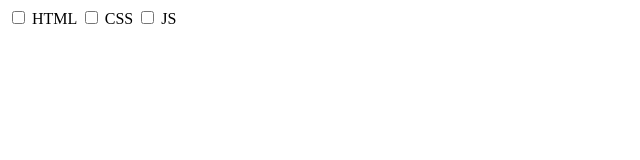
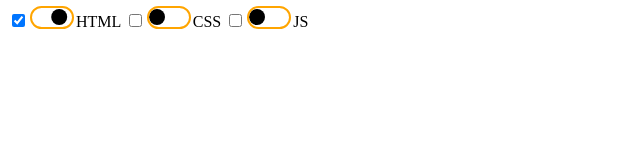
Before and after one commit to jrNaldo/web-fundamentos, a plain HTML site: page Transformaçoes 2D/desafio-checkbox.html in a window 1280 px wide. Shown: the whole page, without its empty margins (0-640 px from the left). Drawn offline with Linux system fonts and the light colour scheme.

Commit message:
Criei desafio de checkbox

```diff
--- a/Transformaçoes 2D/desafio-checkbox.html
+++ b/Transformaçoes 2D/desafio-checkbox.html
@@ -5,12 +5,54 @@
     <meta name="viewport" content="width=device-width, initial-scale=1.0">
     <title>Desafio Checkbox</title>
     <style>
+        .switch span{
+            display: inline-block;
+            outline: 2px solid orange ;
+            width: 2.5em;
+            height: 1.2em;
+            border-radius: .7em;
+            overflow: hidden;
+            position: relative;
+        }
+        .switch input:checked+span::after {
+            transform: translateX(100%);
+            background-color: #7a8184;
+        }
 
+        .switch input:checked + span::before{
+            content: "";
+            display: block;
+            width: 1em;
+            height: 1em;
+            background-color: black;
+            border-radius: 50%;
+            transition: all 1s ease;
+            transform: translateX(120%);
+            position: absolute;
+            top: 1.2px;
+            left: 0;
+            z-index: 1;
+        }
+        .switch span::before{
+            content: "";
+            display:block;
+            width: 1em;
+            border-radius: 8px;
+            height: 1em;
+            background-color: rgb(0, 0, 0);
+            transform: translateX(0%);
+            position: absolute;
+            top: 1.2px;
+            left: 0;
+            transition: transform 1s ease;
+            z-index: 1;
+
+        }
     </style>
 </head>
 <body>
     <label class="switch">
-        <input type="checkbox" class="checkbox">
+        <input type="checkbox" class="checkbox" checked>
         <span></span>
         HTML
     </label>
```
